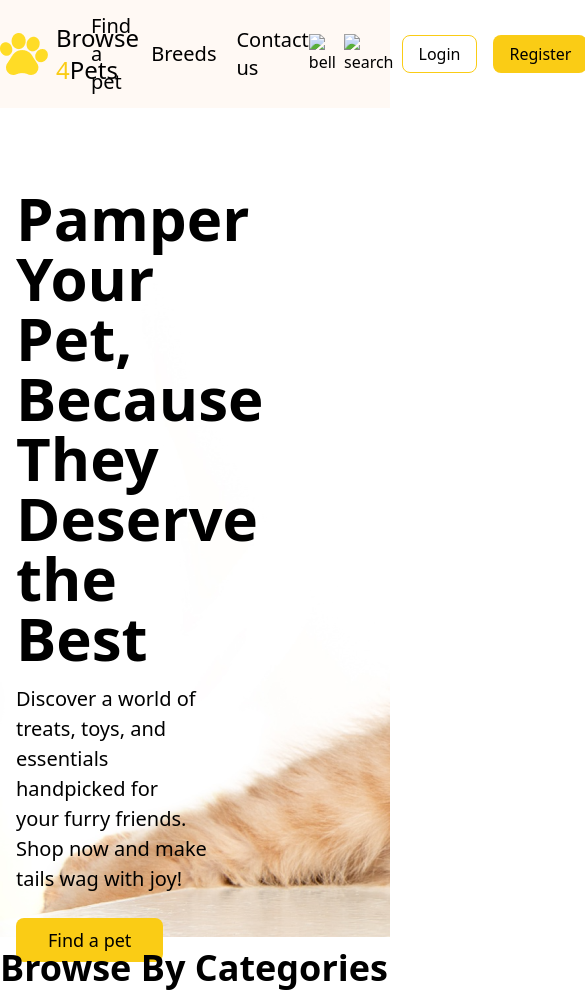
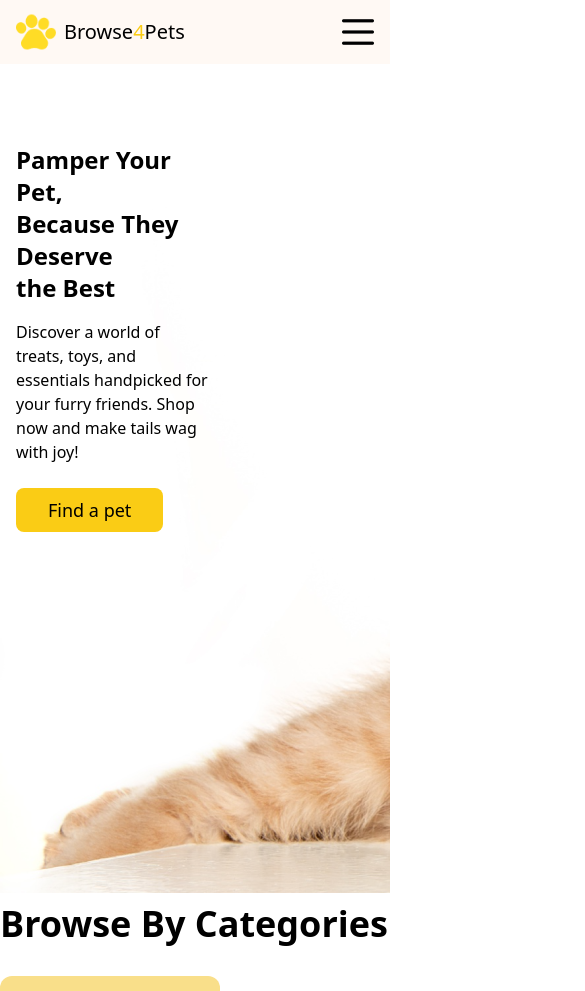
Before and after one commit to jannatunnaim262/assignment-3, a plain HTML site: page index.html in a window 390 px wide. Shown: the top 991 px of the page, 585 px wide, since content can reach past the window. Drawn offline with nearby package versions, Linux system fonts and the light colour scheme.

Commit message:
least commit

```diff
--- a/index.html
+++ b/index.html
@@ -20,34 +20,54 @@
 
 <body>
 
-    <!-- header starts here -->
-    <header class="bg-[#FFF9F4]">
-
-        <nav class="flex justify-around items-center py-3">
+    <header class="bg-[#FFF9F4] ">
+        <nav class="container mx-auto flex justify-between items-center px-4 py-3 md:px-10">
+            <!-- Logo -->
             <div class="flex items-center">
-                <img src="c1-assets/logo-header.png" alt="logo-header">
-                <h4 class="pl-2 text-2xl">Browse <span class="text-yellow-400">4</span>Pets</h4>
-            </div>
-            <div>
-                <ul class="flex items-center gap-5 text-xl font-normal">
-                    <li>Find a pet</li>
-                    <li>Breeds</li>
-                    <li>Contact us</li>
-                </ul>
+                <img src="c1-assets/logo-header.png" alt="logo-header" class="w-10 h-10">
+                <h4 class="pl-2 text-xl md:text-2xl">Browse<span class="text-yellow-400">4</span>Pets</h4>
             </div>
 
-            <div class="flex items-center gap-2">
+            <!-- Mobile Menu Button -->
+            <button id="menu-btn" class="md:hidden focus:outline-none">
+                <img src="c1-assets/hamburger.png" alt="menu" class="w-8 h-8">
+            </button>
+
+            <!-- Navigation Links -->
+            <ul id="menu" class="hidden md:flex items-center gap-5 text-lg font-normal">
+                <li>Find a pet</li>
+                <li>Breeds</li>
+                <li>Contact us</li>
+            </ul>
+
+            <!-- Icons & Buttons -->
+            <div class="hidden md:flex items-center gap-4">
                 <div class="flex items-center gap-2">
-                    <img src="c1-assets/bell.png" alt="bell">
-                    <img src="c1-assets/search.png" alt="search">
+                    <img src="c1-assets/bell.png" alt="bell" class="w-6 h-6">
+                    <img src="c1-assets/search.png" alt="search" class="w-6 h-6">
                 </div>
                 <div class="flex">
-                    <button class="border border-yellow-400 rounded-lg py-1.5 px-4 mr-2">Login</button>
+                    <button class="border border-yellow-400 rounded-lg py-1.5 px-4">Login</button>
                     <button class="bg-yellow-400 rounded-lg py-1.5 px-4 ml-2">Register</button>
                 </div>
             </div>
         </nav>
+
+
+        <div id="mobile-menu" class="hidden flex flex-col peer-checked:flex items-center space-y-4 py-4 bg-[#FFF9F4] md:hidden">
+            <a href="#" class="text-lg">Find a pet</a>
+            <a href="#" class="text-lg">Breeds</a>
+            <a href="#" class="text-lg">Contact us</a>
+            <div class="flex gap-2">
+                <button class="border border-yellow-400 rounded-lg py-1.5 px-4">Login</button>
+                <button class="bg-yellow-400 rounded-lg py-1.5 px-4">Register</button>
+            </div>
+        </div>
     </header>
+
+
+
+
     <!-- header ends hear -->
 
     <!-- main section starts here -->
@@ -57,10 +77,10 @@
         <section class="container mx-auto  mt-20 mb-30 hero">
 
             <div class="w-1/2 mx-4 h-[90vh] ">
-                <h1 class="text-6xl font-bold my-4">
+                <h1 class="text-2xl sm:text-4xl md:text-5xl lg:text-6xl font-bold my-4">
                     Pamper Your Pet,<br>Because They Deserve<br>the Best
                 </h1>
-                <p class="text-[20px] my-4">
+                <p class="text-base sm:text-xl-lg md:text-xl lg:text-2xl text-[20px] my-4">
                     Discover a world of treats, toys, and essentials handpicked for<br>your furry friends. Shop now and
                     make tails wag with joy!
                 </p>
@@ -121,7 +141,8 @@
                         alt="dog">
                 </div>
 
-                <div class="grid grid-cols-3 gap-5 mx-5">
+                <!-- <div class="grid grid-cols-3 md:grid-rows-1 gap-5 mx-5"> -->
+                <div class="grid grid-cols-1 sm:grid-cols-2 md:grid-cols-3 gap-5 w-full">
                     <div class="w-[350px] h-[150] py-2 px-4 border rounded-xl flex bg-white">
                         <!-- <img class="p-2  bg-white rounded-lg size-20" src="c1-assets/dog-cartoon.png" alt="dog"> -->
                         <img class="p-2 border bg-[#FFF9F4] rounded-lg size-20 " src="c1-assets/dog-cartoon.png"
@@ -243,7 +264,7 @@
                     class="bg-gradient-to-r from-[#FFF9F4] to-[#F9DF8A] w-[550px] h-[380px] px-5 pt-10  rounded-md relative">
                     <h2 class="text-2xl font-bold mb-5">T-Shirt For Dogs</h2>
                     <h1 class="text-4xl font-bold">$7.99</h1>
-                    <img class="w-[200px] absolute bottom-0 right-10 " src="c1-assets/cute-pet-mid.png" alt="dog">
+                    <img class="w-[250px] absolute bottom-0 right-10 " src="c1-assets/cute-pet-mid.png" alt="dog">
                 </div>
 
             </div>
--- a/style.css
+++ b/style.css
@@ -1,5 +1,4 @@
 .hero{
     background-image: url(c1-assets/cat-big.png);
     background-repeat: no-repeat;
-
 }
```
Also changed, not shown: c1-assets/hamburger.png (added).
